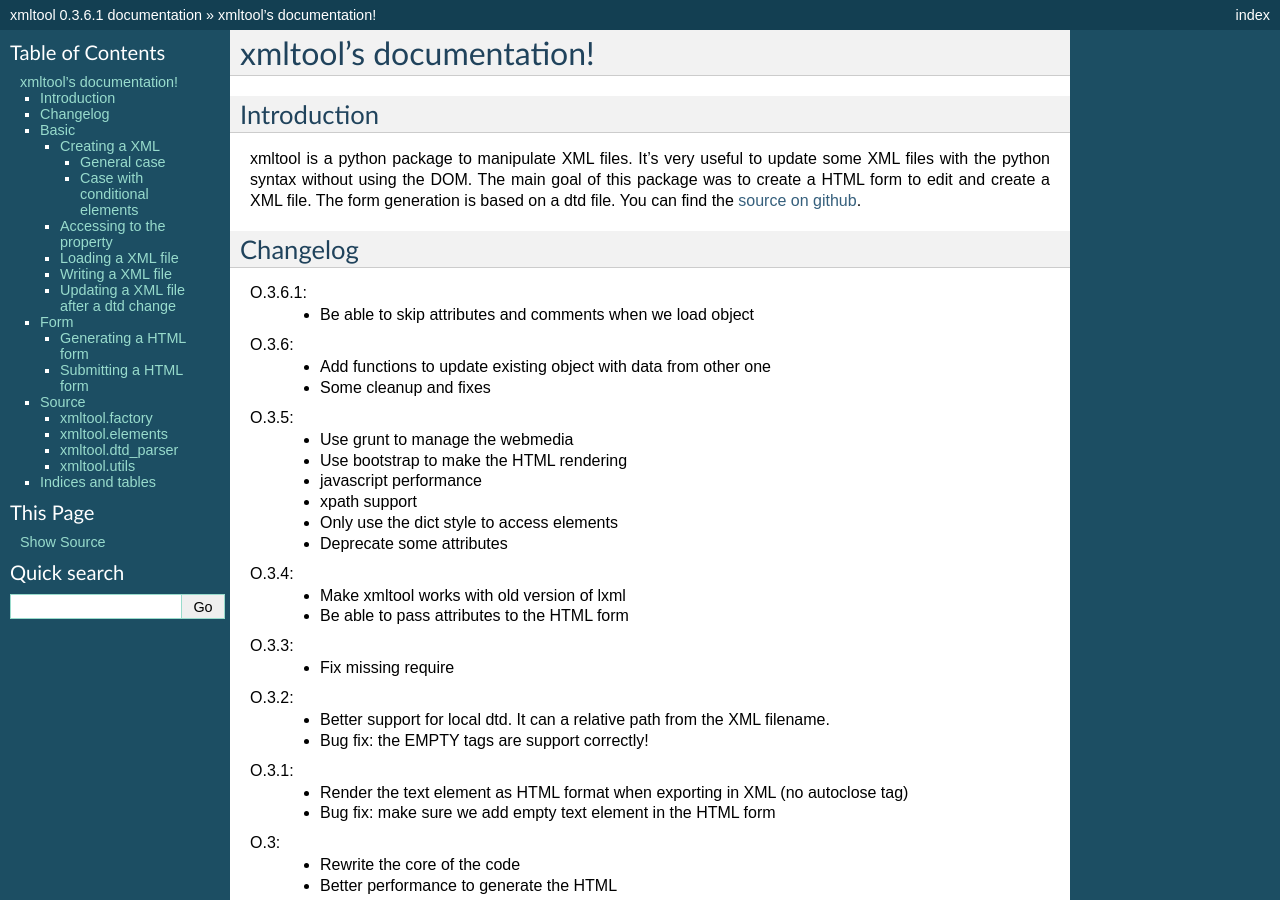
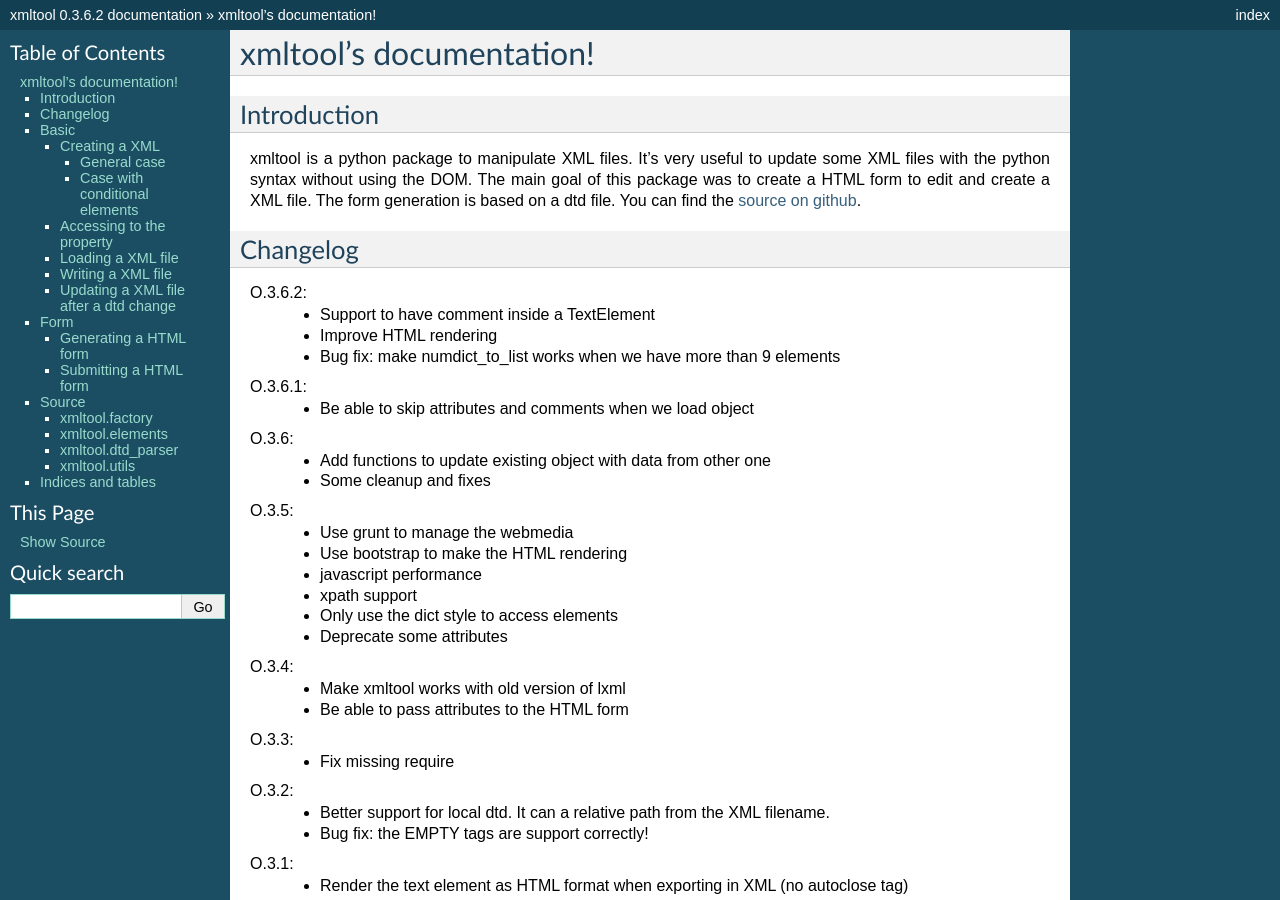
Before and after one commit to LeResKP/xmltool, a Sphinx documentation site: the page built from docs/index.rst, in a window 1280 px wide and 900 px high. Built offline with Sphinx 7.4.7, drawn with Linux system fonts in a browser that asks for light colours; formulas are drawn with MathJax 3; some of the changed text lies outside the part shown.

Commit message:
Bump version and changelog

```diff
--- a/README.rst
+++ b/README.rst
@@ -8,6 +8,11 @@ The main goal of this package was to create a HTML form to edit and create a XML
 
 Changelog
 =========
+
+O.3.6.2:
+    * Support to have comment inside a TextElement
+    * Improve HTML rendering
+    * Bug fix: make numdict_to_list works when we have more than 9 elements
 
 O.3.6.1:
     * Be able to skip attributes and comments when we load object
--- a/docs/changelog.rst.inc
+++ b/docs/changelog.rst.inc
@@ -1,5 +1,10 @@
 Changelog
 =========
+
+O.3.6.2:
+    * Support to have comment inside a TextElement
+    * Improve HTML rendering
+    * Bug fix: make numdict_to_list works when we have more than 9 elements
 
 O.3.6.1:
     * Be able to skip attributes and comments when we load object
--- a/docs/conf.py
+++ b/docs/conf.py
@@ -48,9 +48,9 @@ copyright = u'2014, Aurélien Matouillot'
 # built documents.
 #
 # The short X.Y version.
-version = '0.3.6.1'
+version = '0.3.6.2'
 # The full version, including alpha/beta/rc tags.
-release = '0.3.6.1'
+release = '0.3.6.2'
 
 # The language for content autogenerated by Sphinx. Refer to documentation
 # for a list of supported languages.
--- a/setup.py
+++ b/setup.py
@@ -8,7 +8,7 @@ try:
 except ImportError:
     pass
 
-version = '0.3.6.1'
+version = '0.3.6.2'
 
 setup(name='xmltool',
       version=version,
```
Also changed, not shown: 1 other file.
